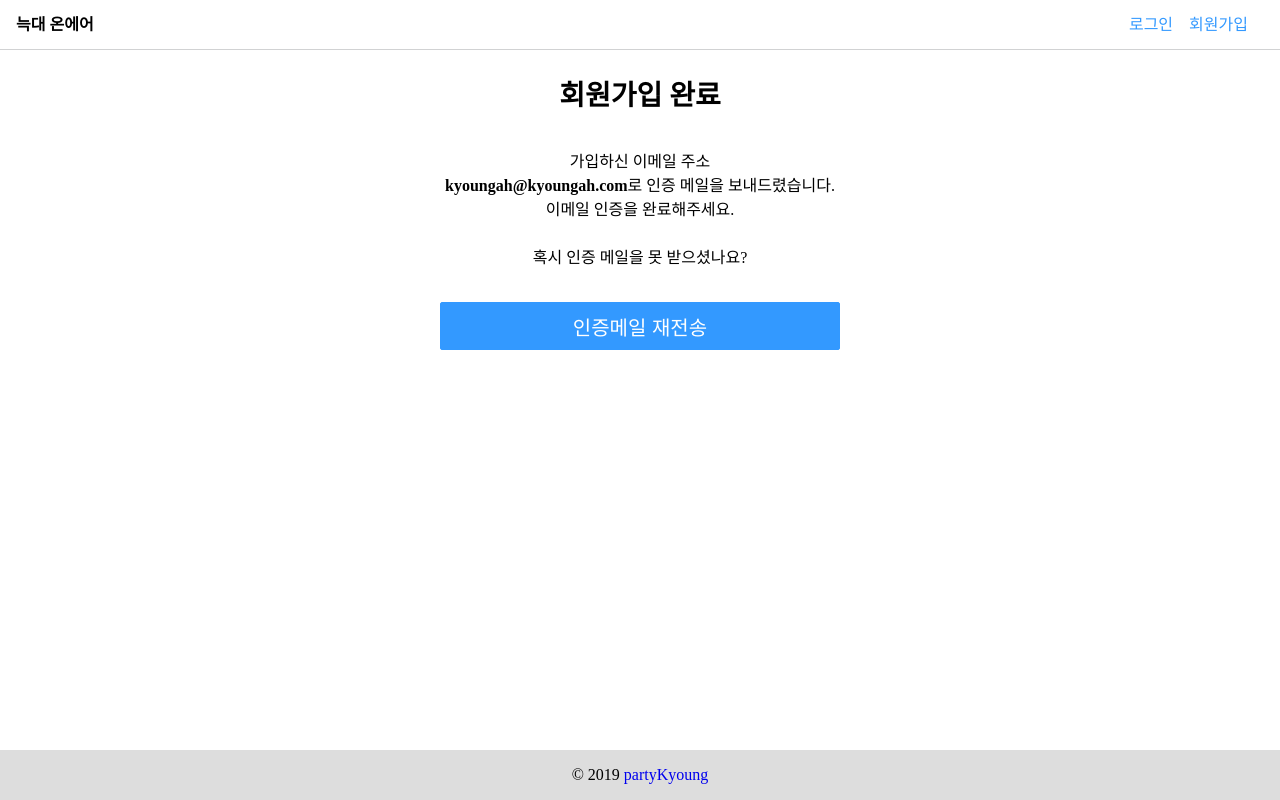
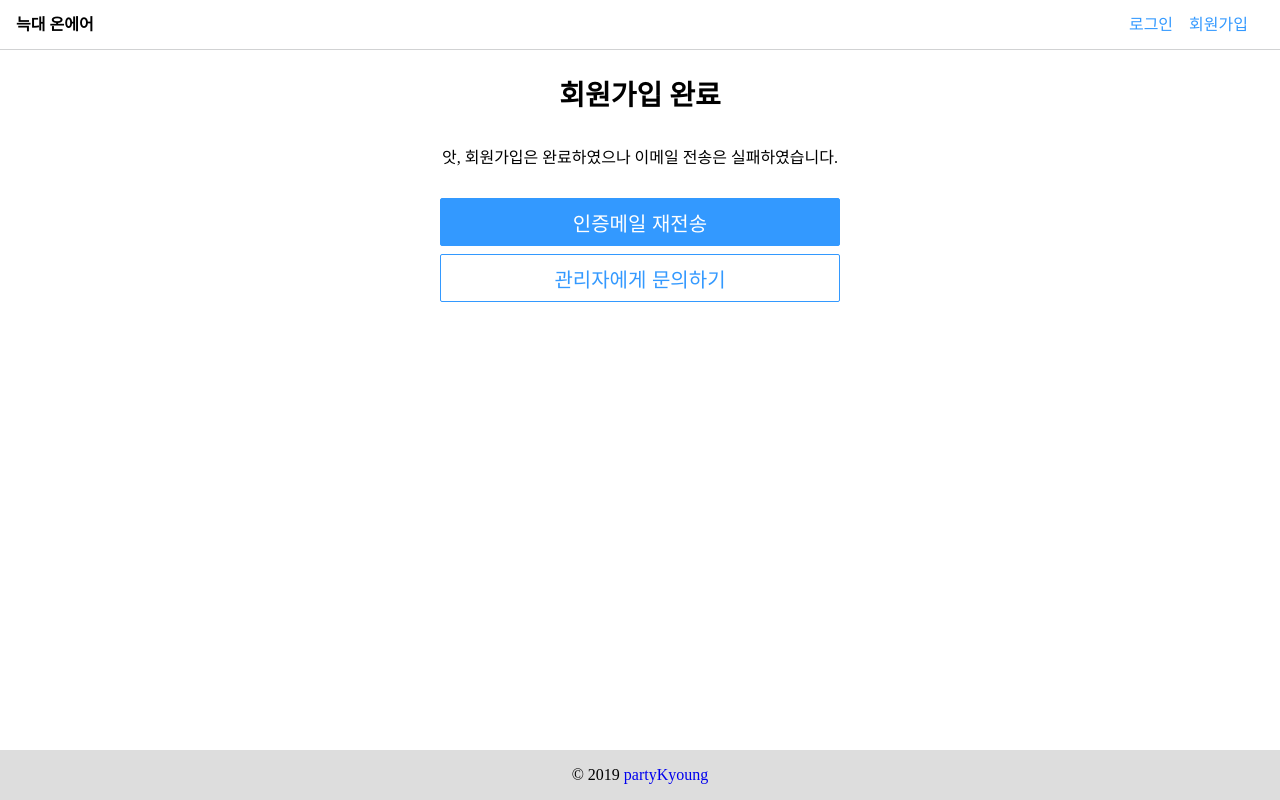
Before and after one commit to sunrereck/wolfOnAir-front, a React app: page /user/join/1/send-email in a window 1280 px wide. Built offline with nearby package versions, Linux system fonts and the light colour scheme; no server answers.

Commit message:
fix: 회원가입 부터 회원가입 인증 이메일 전송 과정 까지 빠졌거나 버그 있는 부분 찾아서 수정 중

```diff
--- a/src/components/user/JoinForm/JoinForm.tsx
+++ b/src/components/user/JoinForm/JoinForm.tsx
@@ -98,7 +98,7 @@ const JoinForm = ({
           type="text"
           value={userName}
         />
-        <Button type="submit">가입하기</Button>
+        <Button type="submit" disabled={!isValid || isSubmit}>가입하기</Button>
       </Form>
     </>
   );
--- a/src/components/user/JoinResult/JoinResult.tsx
+++ b/src/components/user/JoinResult/JoinResult.tsx
@@ -26,7 +26,7 @@ const JoinResult = ({
       <UserTitle>회원가입 완료</UserTitle>
       <div>
         {
-          true ? <SendEmailSuccess /> : <SendEmailFail />
+          isSuccess ? <SendEmailSuccess /> : <SendEmailFail />
         }
       </div>
     </>
--- a/src/hooks/useForm.ts
+++ b/src/hooks/useForm.ts
@@ -49,8 +49,8 @@ export default function useForm(values: object, validate: Function) {
     },
     errors: {}
   });
-  const [isValid, setValid] = useState<boolean>(true);
-  const [isSubmit, setSubmit] = useState<boolean>(false);
+  const [isValid, setValid] = useState(false);
+  const [isSubmit, setSubmit] = useState(false);
 
   const onChange = (e: React.ChangeEvent<HTMLInputElement>) => {
     const { name, value } = e.target;
--- a/src/styles/button.ts
+++ b/src/styles/button.ts
@@ -42,6 +42,10 @@ const button = css<{ color: string; size: 'small' | 'medium' | 'large'; }>`
   justify-content: center;
   outline: none;
 
+  &:disabled {
+    opacity: 0.5;
+  }
+
   ${({color}) => `
     background-color: ${buttonColor[color].background};
     border-color: ${buttonColor[color].border};
```
